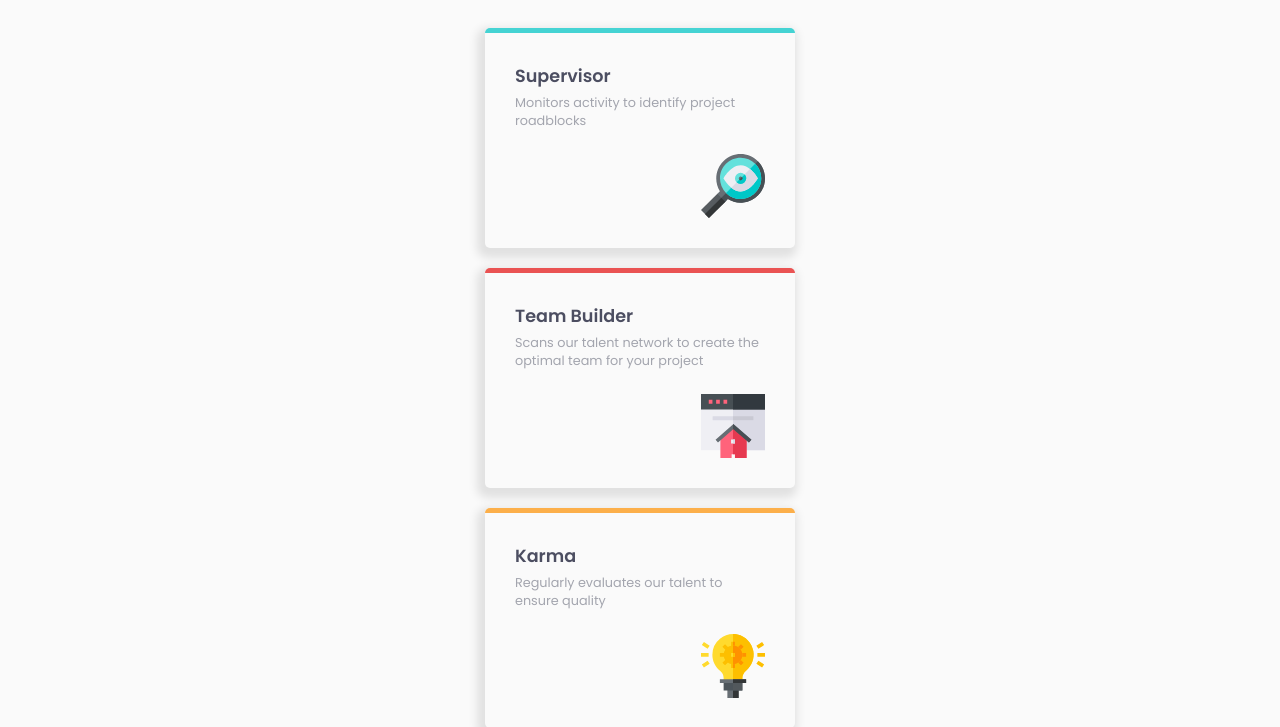
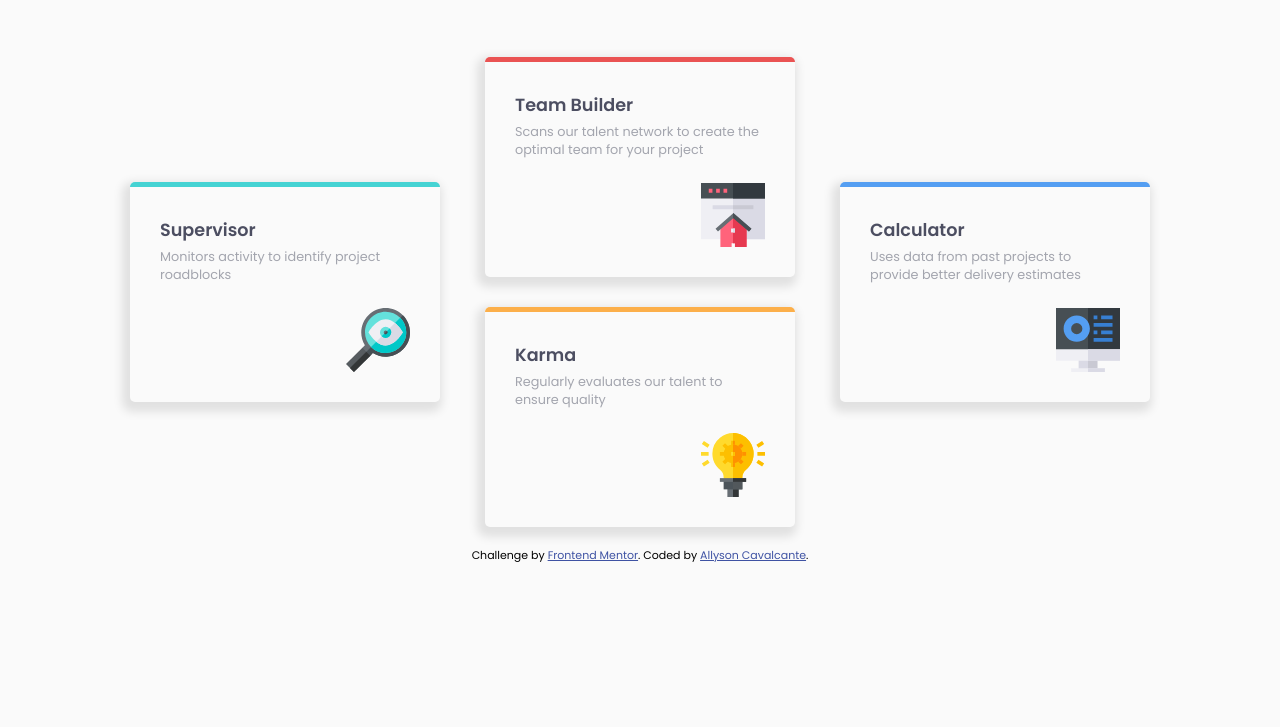
Before and after one commit to allysonbelo/four-card-feature-section-master, a plain HTML site: page index.html in a window 1280 px wide. Shown: the part 299-1026 px from the top of the page. After the commit the page ends 933 px from the top, so only its background shows below. Drawn offline with Linux system fonts and the light colour scheme.

Commit message:
:iphone: Grid layout for desktop created

```diff
--- a/index.html
+++ b/index.html
@@ -31,6 +31,7 @@
       </p>
     </section>
 
+    <div class="desktop">
       <section class="card supervisor">
         <h2 class="card__title">Supervisor</h2>
         <p class="card__text">
@@ -58,7 +59,7 @@
           Uses data from past projects to provide better delivery estimates
         </p>
       </section>
-
+    </div>
   </main>
 
 
--- a/style.css
+++ b/style.css
@@ -1,4 +1,4 @@
-:root{
+:root {
     --color-red: hsl(0, 78%, 62%);
     --color-cyan: hsl(180, 62%, 55%);
     --color-orange: hsl(34, 97%, 64%);
@@ -8,13 +8,13 @@
     --color-very-light-gray: hsl(0, 0%, 98%);
 }
 
-*{
+* {
     margin: 0;
     padding: 0;
     box-sizing: border-box;
 }
 
-.container{
+.container {
     font-family: 'Poppins', sans-serif;
     font-size: 15px;
     margin: 100px auto 70px auto;
@@ -23,14 +23,9 @@
     background-color: #fafafa;
 }
 
-.content{
+.content {
     display: grid;
-    grid-template-areas:
-    "intro"
-    "supervisor"
-    "team"
-    "karma"
-    "calculator";
+    grid-template-areas: "intro" "supervisor" "team" "karma" "calculator";
     min-width: 305px;
     max-width: 100%;
     margin: 0 auto;
@@ -44,3 +39,13 @@
 .attribution a {
     color: hsl(228, 45%, 44%);
 }
+
+@media screen and (min-width:1140px) {
+    .desktop {
+        display: grid;
+        grid-template-columns: repeat(3, 355px);
+        grid-template-rows: repeat(2, 125px);
+        margin: 0 auto;
+    }
+
+}
--- a/style/card.css
+++ b/style/card.css
@@ -1,4 +1,4 @@
-.card{
+.card {
     width: 310px;
     height: 220px;
     background-color: #ffffff;
@@ -10,37 +10,80 @@
     border-top: 5px solid gray;
 }
 
-.card__title{
+.card__title {
     font-size: 1.1rem;
     color: var(--color-very-dark-blue);
 }
 
-.card__text{
+.card__text {
     margin-top: .3rem;
     font-size: .8rem;
     color: var(--color-grayish-blue);
 }
 
-.supervisor{
+.supervisor {
     border-top: 5px solid var(--color-cyan);
     background: url(../images/icon-supervisor.svg) no-repeat bottom 30px right 30px;
     background-size: 64px;
+    grid-column-start: 1;
+    grid-column-end: 2;
+    grid-row-start: 2;
+    grid-row-end: 3;
 }
 
-.team{
+.team {
     border-top: 5px solid var(--color-red);
     background: url(../images/icon-team-builder.svg) no-repeat bottom 30px right 30px;
     background-size: 64px;
+    grid-column-start: 2;
+    grid-column-end: 3;
+    grid-row-start: 1;
+    grid-row-end: 2;
 }
 
-.karma{
+.karma {
     border-top: 5px solid var(--color-orange);
     background: url(../images/icon-karma.svg) no-repeat bottom 30px right 30px;
     background-size: 64px;
+    grid-column-start: 2;
+    grid-column-end: 3;
+    grid-row-start: 2;
+    grid-row-end: 3;
 }
 
-.calculator{
+.calculator {
     border-top: 5px solid var(--color-blue);
     background: url(../images/icon-calculator.svg) no-repeat bottom 30px right 30px;
     background-size: 64px;
+    grid-column-start: 3;
+    grid-column-end: 4;
+    grid-row-start: 3;
+    grid-row-end: 2;
 }
+
+@media screen and (min-width:778px) {
+    .supervisor {
+        grid-column-start: 1;
+        grid-column-end: 2;
+        grid-row-start: 2;
+        grid-row-end: 3;
+    }
+    .team {
+        grid-column-start: 2;
+        grid-column-end: 3;
+        grid-row-start: 1;
+        grid-row-end: 2;
+    }
+    .karma {
+        grid-column-start: 2;
+        grid-column-end: 3;
+        grid-row-start: 3;
+        grid-row-end: 4;
+    }
+    .calculator {
+        grid-column-start: 3;
+        grid-column-end: 4;
+        grid-row-start: 3;
+        grid-row-end: 2;
+    }
+}
--- a/style/intro.css
+++ b/style/intro.css
@@ -25,3 +25,16 @@
     color: var(--color-grayish-blue);
     margin-bottom: 60px;
 }
+
+@media screen and (min-width:778px) {
+
+
+    .intro__title{
+        width: 100%;
+        font-size: 2.5rem;
+    }
+
+    .intro__text{
+        width: 500px;
+    }
+}
```
Also changed, not shown: layout_mobile.html (+1 -1 lines). Lines whose indentation alone changed are shown as unchanged.
